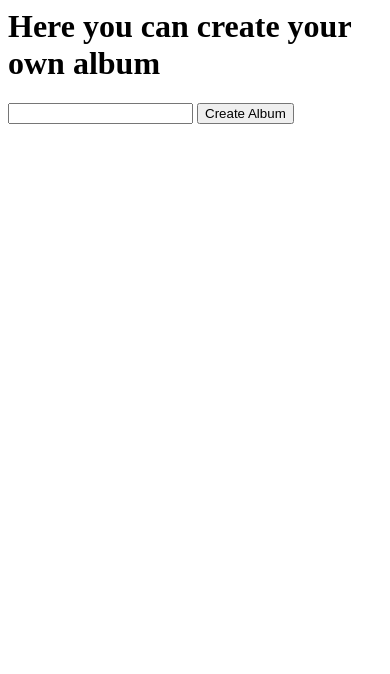
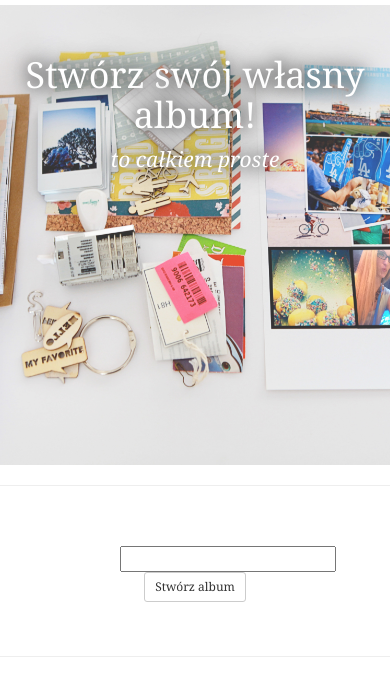
Before and after one commit to rjachymiak/RJ_WPC, a Flask app: page / in a window 390 px wide. Shown: the top 674 px of the page. Before the commit the page ends 124 px from the top, so only its background shows below. Run offline with Flask 2, Linux system fonts and the light colour scheme; some libraries are stand-ins or nearby versions.

Commit message:
Add files via upload

```diff
--- a/photoAlbumUi/templates/upload_form.html
+++ b/photoAlbumUi/templates/upload_form.html
@@ -1,25 +1,135 @@
 <html>
  <head>
-  <script src="https://code.jquery.com/jquery-1.12.4.min.js"></script>
+  <title>Album</title>
+  <meta charset="utf-8">
+  <meta name="viewport" content="width=device-width, initial-scale=1">
+  <link rel="stylesheet" href="http://maxcdn.bootstrapcdn.com/bootstrap/3.3.6/css/bootstrap.min.css">
+  <script src="https://ajax.googleapis.com/ajax/libs/jquery/1.12.0/jquery.min.js"></script>
+  <script src="http://maxcdn.bootstrapcdn.com/bootstrap/3.3.6/js/bootstrap.min.js"></script>
+
   <script src="https://rawgit.com/enyo/dropzone/master/dist/dropzone.js"></script>
   <link rel="stylesheet" href="https://rawgit.com/enyo/dropzone/master/dist/dropzone.css">
+  <meta name="author" content="Paulina Dudek, Joanna Okrajni, Rafał Jachymiak"/>
+
+
+  <style>
+  .jumbotron {
+    margin-top:  5px;
+    margin-bottom:  5px;
+    background-image: url(3.jpg);
+    background-position: 50% 50%;
+    background-size: cover;
+    background-repeat: no-repeat;
+    color: white;
+    text-shadow: 0 0 15px black, 0 0 30px black;
+    font-family: "Georgia", serif;
+    opacity: 0.8;
+    }
+
+    .container{
+    font-family: "Georgia", serif;
+    padding: 20px 120px;
+    }
+
+    .jumbotron2{
+    font-family: "Georgia", serif;
+    padding: 80px 200px;
+    background-image: url(tekstura.jpg);
+    background-position: 60% 50%;
+    background-size: cover;
+    color: black;
+    text-shadow: 0 0 10px white;
+    font-family: "Georgia", serif;
+    }
+
+    .footer {
+    font-family: "Georgia", serif;
+    }
+
+    p.oblique {
+    font-style: oblique;
+    }
+
+    .person {
+    border: 15px solid transparent;
+    margin-bottom: 25px;
+    width: 100%;
+    height: 50%;
+    opacity: 0.9;
+    }
+    .person:hover {
+    border-color: #f1f1f1;
+    }
+
+  </style>
+
   </head>
+
+
  <body>
-  <h1>Here you can create your own album</h1>
-  <div class="dropzone" id="dropzoneForm">
+
+
+
+  <div class="jumbotron text-center" style="height: 460px;">
+       <h1>Stwórz swój własny album!</h1>
+       <p class="oblique">to całkiem proste</p>
   </div>
-  <form class="requestAlbumForm" action="{{url_for('request_album_creation')}}" method="POST">
-     <input name="email" type="text"/>
-     <button type="submit">Create Album</button>
-  </form>
-  <script type="text/javascript">
+
+ <hr>
+
+  <div class="container text-center">
+      <div class="dropzone" id="dropzoneForm">
+      </div><br>
+      <form class="requestAlbumForm" action="{{url_for('request_album_creation')}}" method="POST">
+      <input name="email" type="text"/>
+      <button type="submit" class="btn btn-default btn-sm">Stwórz album</button>
+      </form>
+  </div>
+
+<hr>
+  <div class="jumbotron2 text-center"><br>
+  <div class="row">
+  <div class="col-sm-4">
+    <p class="text-center"><strong>Paulina Dudek</strong></p><br>
+    <a href="#demo" data-toggle="collapse">
+      <img src="paulina.jpg" class="img-circle person" alt="Paulina Dudek">
+    </a>
+    <div id="demo" class="collapse">
+      <p>Numer albumu - 166497</p>
+    </div>
+  </div>
+  <div class="col-sm-4">
+    <p class="text-center"><strong>Joanna Okrajni</strong></p><br>
+    <a href="#demo2" data-toggle="collapse">
+      <img src="joanna.jpg" class="img-circle person" alt="Joanna Okrajni">
+    </a>
+    <div id="demo2" class="collapse">
+      <p>Numer albumu - 167756</p>
+    </div>
+  </div>
+  <div class="col-sm-4">
+    <p class="text-center"><strong>Rafał Jachymiak</strong></p><br>
+    <a href="#demo3" data-toggle="collapse">
+      <img src="rafal.jpg" class="img-circle person" alt="Rafał Jachymiak">
+    </a>
+    <div id="demo3" class="collapse">
+      <p>Numer albumu - 166819</p>
+    </div>
+  </div>
+</div>
+</div>
+<hr>
+<footer><p class="text-center">Uniwersytet Ekonomiczny w Krakowie 2016</p></footer>
+ </body>
+
+
+<script type="text/javascript">
    var createInput = function(count, path) {
-       	 var input = '<input type="hidden" class="photo" name="photos___number__" value="__value__"/>"'
+         var input = '<input type="hidden" class="photo" name="photos___number__" value="__value__"/>"'
          input = input.replace('__number__', count);
          input = input.replace('__value__',  path);
          console.log(input)
-
-       	 return	input;
+         return input;
        }
    $(".dropzone").dropzone({
      maxFiles: 2000,
@@ -36,5 +146,5 @@
      }
    });
   </script>
- </body>
+
 </html>
```
Also changed, not shown: photoAlbumUi/templates/2.jpg (added), photoAlbumUi/templates/3.jpg (added), photoAlbumUi/templates/joanna.jpg (added), photoAlbumUi/templates/paulina.jpg (added), photoAlbumUi/templates/rafal.jpg (added), 1 other file.
